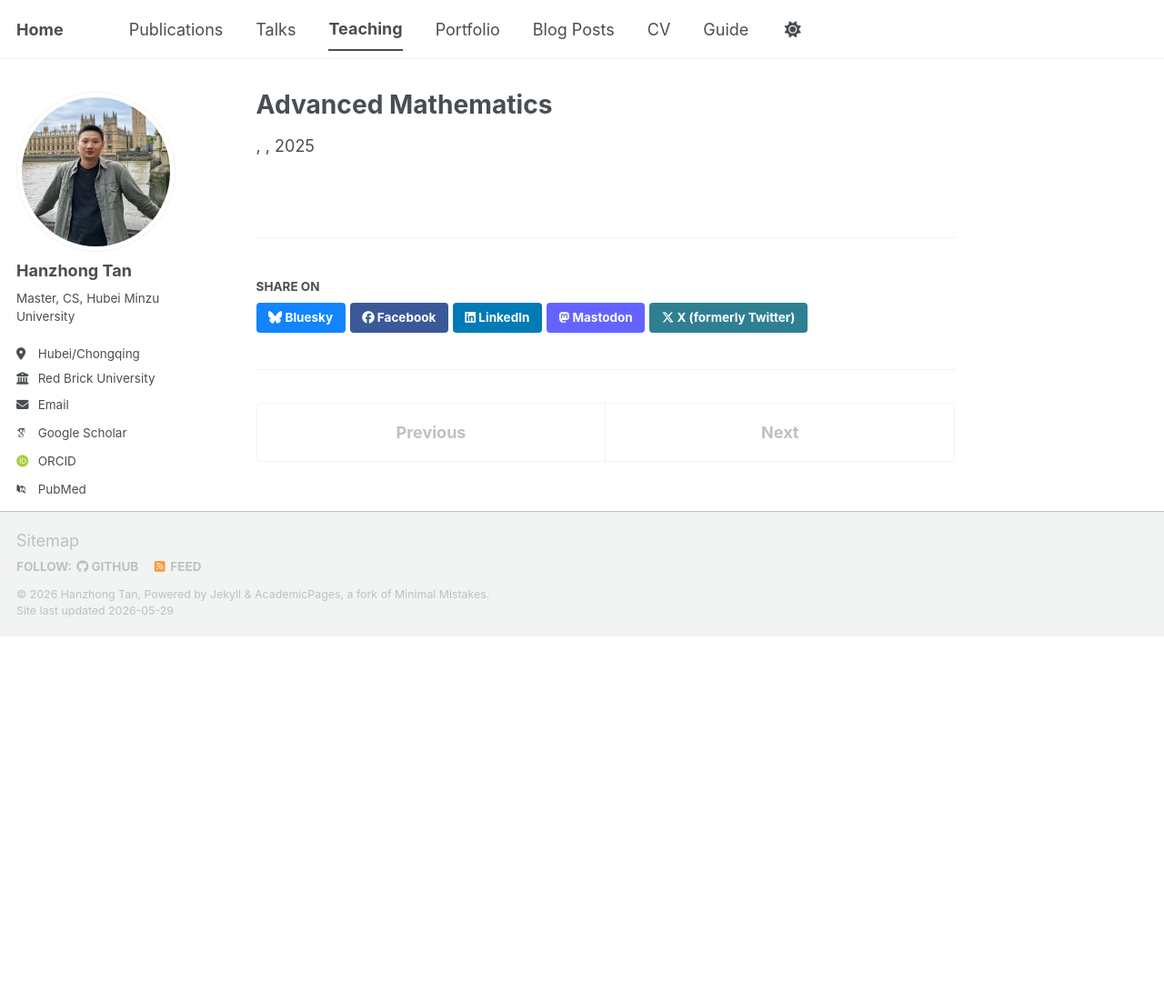
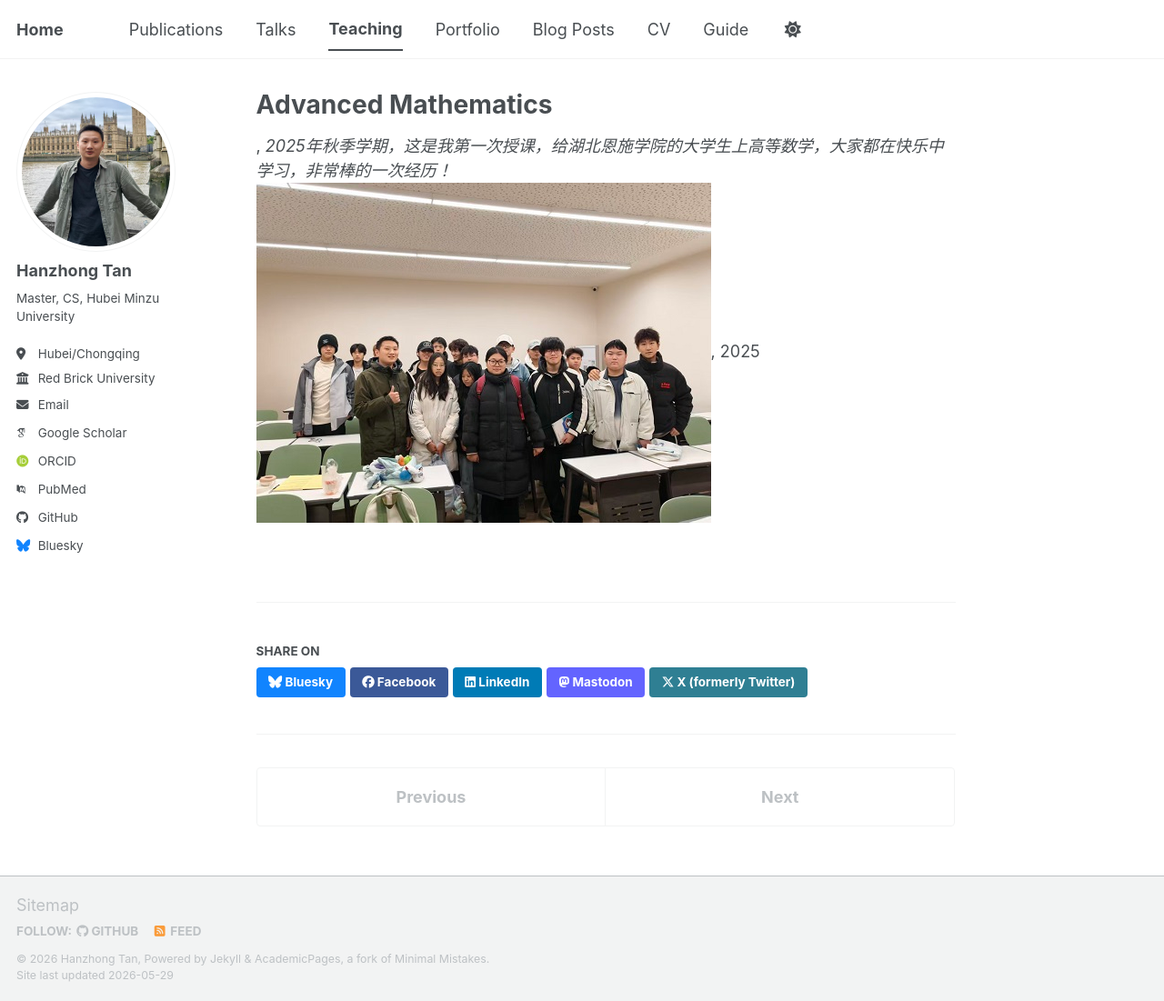
Before and after one commit to liangjiaxiaoqi/liangjiaxiaoqi.github.io, a Jekyll site: the page built from _teaching/2025-autumn-teaching-Advanced_Mathematics.md, in a window 1280 px wide and 1101 px high. Shown: the whole window at 91% size. Built offline with Jekyll 4.4.1, drawn with Linux system fonts in a browser that asks for light colours; some web fonts are replaced; a script bundle is joined from its source files by our own code; library files that are not in the unit come from our copies.

Commit message:
Update 2025-autumn-teaching-Advanced_Mathematics.md

```diff
--- a/_teaching/2025-autumn-teaching-Advanced_Mathematics.md
+++ b/_teaching/2025-autumn-teaching-Advanced_Mathematics.md
@@ -1,6 +1,6 @@
 ---
 title: "Advanced Mathematics"
-excerpt: "2025年秋季学期，这是第一次给湖北恩施学院的大学生上课，大家都在快乐中学习，非常棒的一次经历！<br/><img src='/images/2025-秋季-高数-湖北恩施学院.jpg'>"
+venue: "2025年秋季学期，这是我第一次授课，给湖北恩施学院的大学生上高等数学，大家都在快乐中学习，非常棒的一次经历！<br/><img src='/images/2025-秋季-高数-湖北恩施学院.jpg'>" #venue excerpt
 collection: teaching
 date: 2025-09-01
 ---
```
